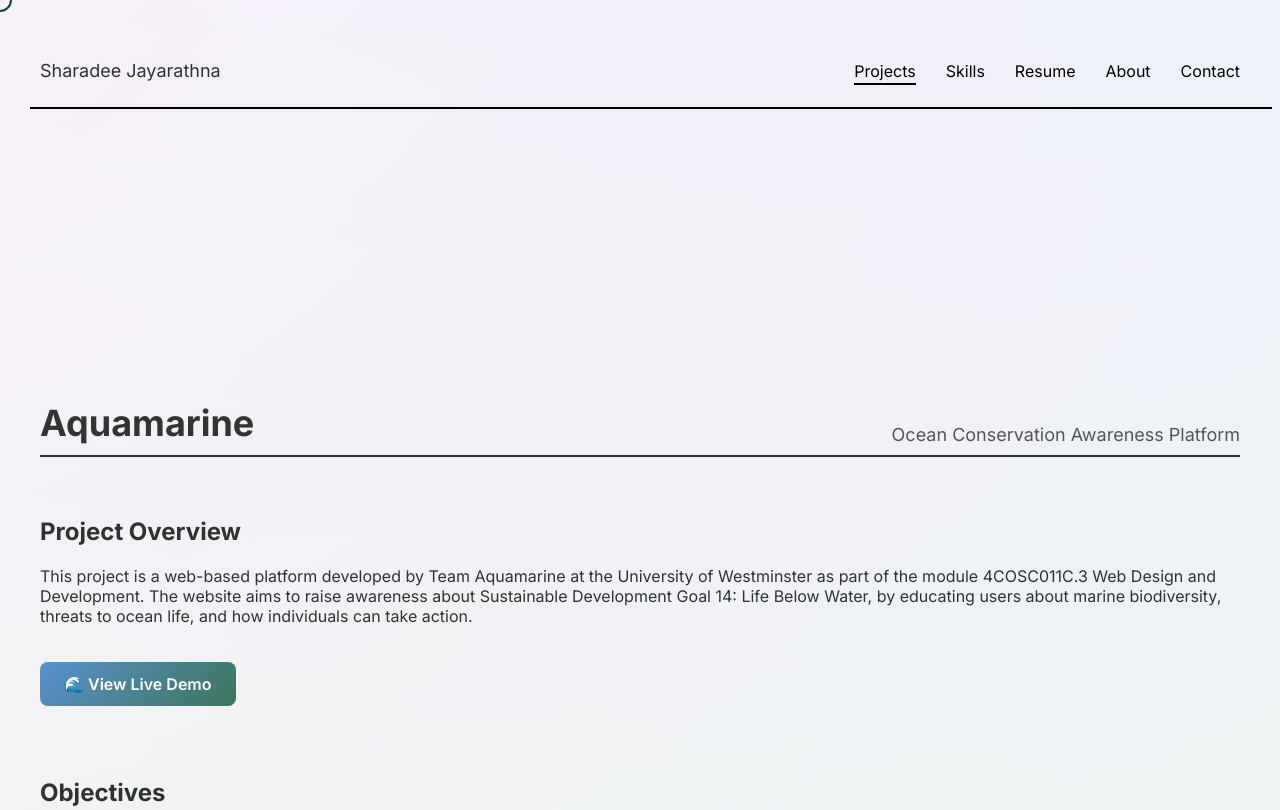
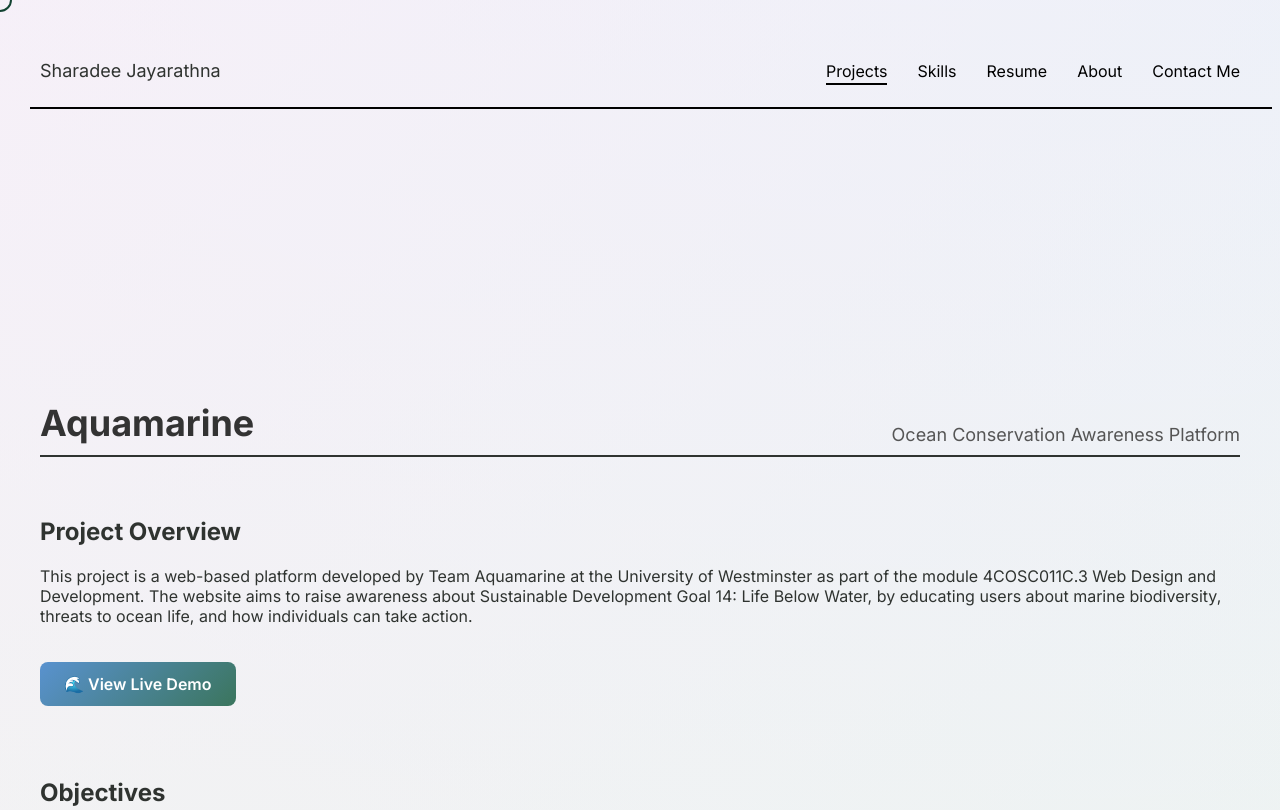
Before and after one commit to kawyajayarathna/Personal-Portfolio, a plain HTML site: page project5.html in a window 1280 px wide. Shown: the top 810 px of the page. Drawn offline with Linux system fonts and the light colour scheme.

Commit message:
Update project5.html

```diff
--- a/project5.html
+++ b/project5.html
@@ -510,7 +510,7 @@
         <a href="index.html#skills">Skills</a>
         <a href="Sharadee Jayarathna.pdf">Resume</a>
         <a href="AboutPage.html">About</a>
-        <a href="contact_page.html">Contact</a>
+        <a href="contact_page.html">Contact Me</a>
       </nav>
     </div>
     <div class="line"></div>
```
